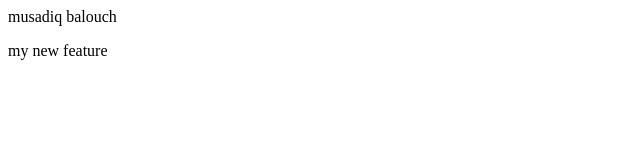
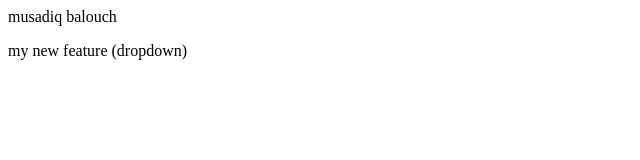
Before and after one commit to musadiqbalouch/Localrepo, a plain HTML site: page index.html in a window 1280 px wide. Shown: the full height of the page, 0-640 px from the left. Drawn offline with Linux system fonts and the light colour scheme.

Commit message:
adding dropdown

```diff
--- a/index.html
+++ b/index.html
@@ -1,3 +1,3 @@
 <p>musadiq balouch </p>
 
-<p>my new feature</p>
+<p>my new feature (dropdown)</p>
```
